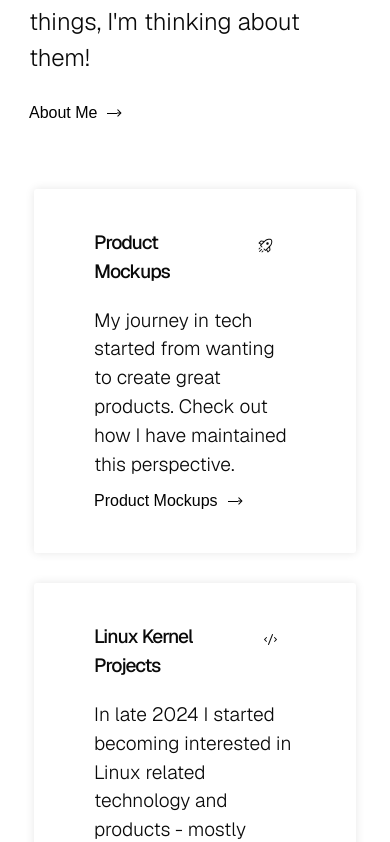
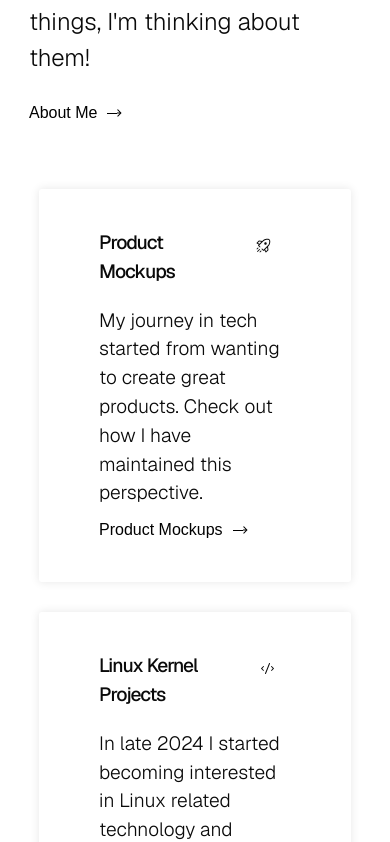
Before and after one commit to mikeyfennelly1/mfennelly.dev, a Next.js app: page / in a window 390 px wide. Shown: the part 725-1567 px from the top of the page. Built offline with nearby package versions, Linux system fonts and the light colour scheme.

Commit message:
add 5px padding on x axis for hero-cta-cards section

```diff
--- a/src/components/hero/hero.css
+++ b/src/components/hero/hero.css
@@ -59,7 +59,7 @@
 
 @media screen and (max-width: 800px) {
     #cta-cards-section {
-        padding-right: 0;
-        padding-left: 0;
+        padding-right: 5px;
+        padding-left: 5px;
     }
 }
```
